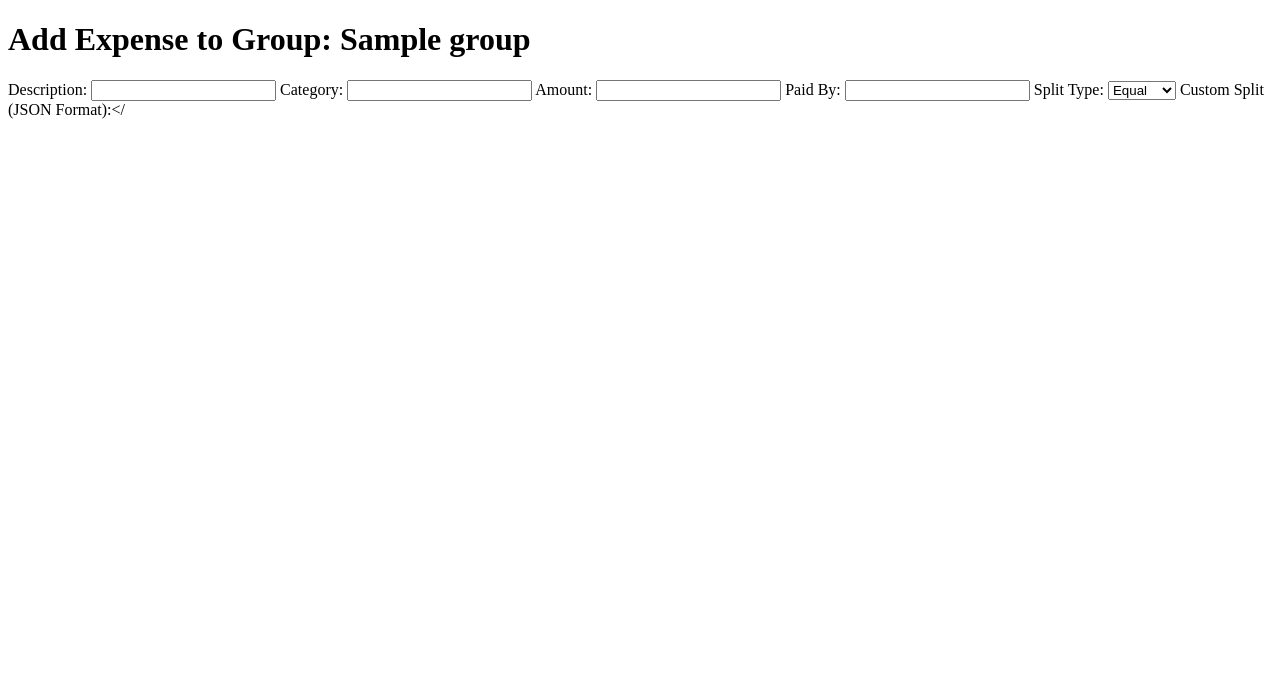
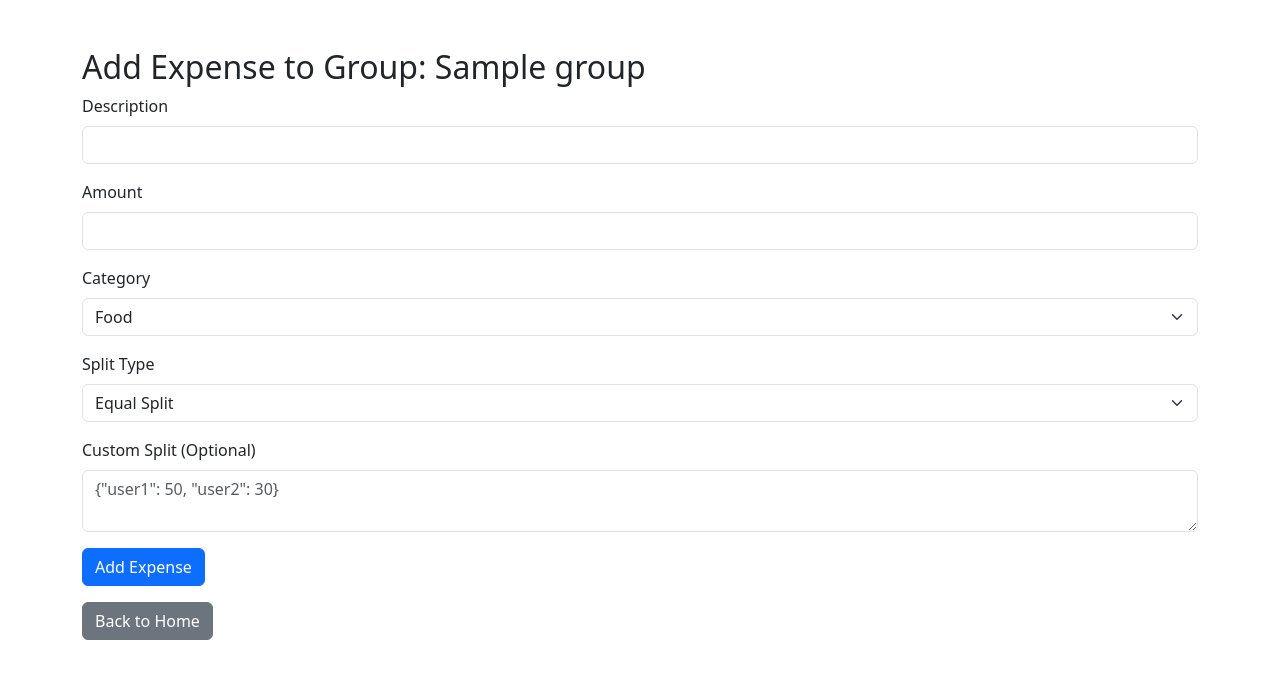
Before and after one commit to devops-bharat05/Flask-Split-Bill-App, a Flask app: page /add_expense/1 in a window 1280 px wide. Shown: the top 679 px of the page. Run offline with Flask 3, Linux system fonts and the light colour scheme; a user stored in the database is signed in; tables that the repository leaves empty hold one stand-in row (values such as "Sample post").

Commit message:
Update add_expense.html

```diff
--- a/templates/add_expense.html
+++ b/templates/add_expense.html
@@ -1,27 +1,46 @@
 <!DOCTYPE html>
-<html>
+<html lang="en">
 <head>
+    <meta charset="UTF-8">
+    <meta name="viewport" content="width=device-width, initial-scale=1.0">
     <title>Add Expense</title>
+    <link href="https://cdn.jsdelivr.net/npm/bootstrap@5.3.0-alpha1/dist/css/bootstrap.min.css" rel="stylesheet">
 </head>
 <body>
-    <h1>Add Expense to Group: {{ group.name }}</h1>
-    <form action="" method="POST">
-        <label for="description">Description:</label>
-        <input type="text" name="description" required>
-
-        <label for="category">Category:</label>
-        <input type="text" name="category" required>
-
-        <label for="amount">Amount:</label>
-        <input type="number" name="amount" step="0.01" required>
-
-        <label for="paid_by">Paid By:</label>
-        <input type="text" name="paid_by" required>
-
-        <label for="split_type">Split Type:</label>
-        <select name="split_type" required>
-            <option value="Equal">Equal</option>
-            <option value="Custom">Custom</option>
-        </select>
-
-        <label for="custom_split">Custom Split (JSON Format):</
+    <div class="container mt-5">
+        <h2>Add Expense to Group: {{ group.name }}</h2>
+        <form action="/add_expense/{{ group.id }}" method="POST">
+            <div class="mb-3">
+                <label for="description" class="form-label">Description</label>
+                <input type="text" name="description" class="form-control" required>
+            </div>
+            <div class="mb-3">
+                <label for="amount" class="form-label">Amount</label>
+                <input type="number" name="amount" class="form-control" required>
+            </div>
+            <div class="mb-3">
+                <label for="category" class="form-label">Category</label>
+                <select name="category" class="form-select">
+                    <option value="food">Food</option>
+                    <option value="travel">Travel</option>
+                    <option value="utilities">Utilities</option>
+                    <option value="entertainment">Entertainment</option>
+                </select>
+            </div>
+            <div class="mb-3">
+                <label for="split_type" class="form-label">Split Type</label>
+                <select name="split_type" class="form-select">
+                    <option value="equal">Equal Split</option>
+                    <option value="custom">Custom Split</option>
+                </select>
+            </div>
+            <div class="mb-3">
+                <label for="custom_split" class="form-label">Custom Split (Optional)</label>
+                <textarea name="custom_split" class="form-control" placeholder='{"user1": 50, "user2": 30}'></textarea>
+            </div>
+            <button type="submit" class="btn btn-primary">Add Expense</button>
+        </form>
+        <a href="/" class="btn btn-secondary mt-3">Back to Home</a>
+    </div>
+</body>
+</html>
```
